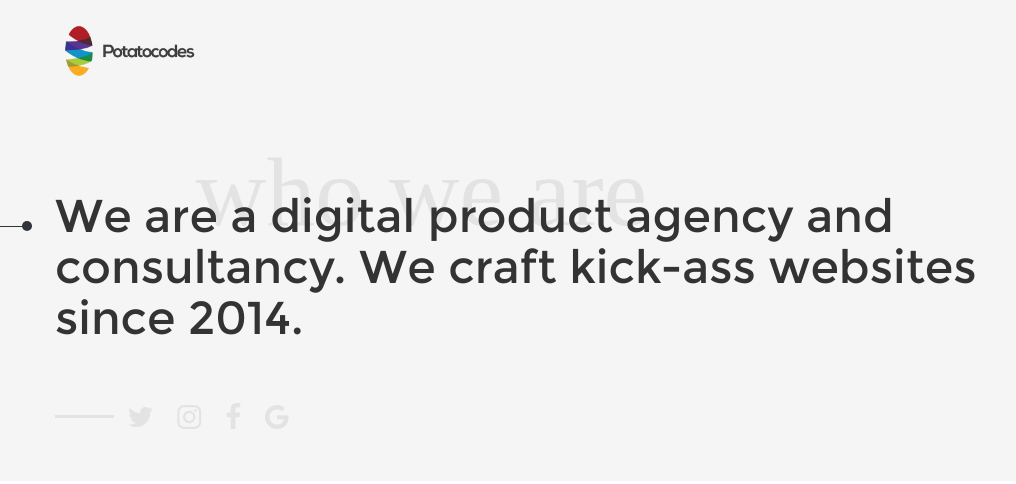
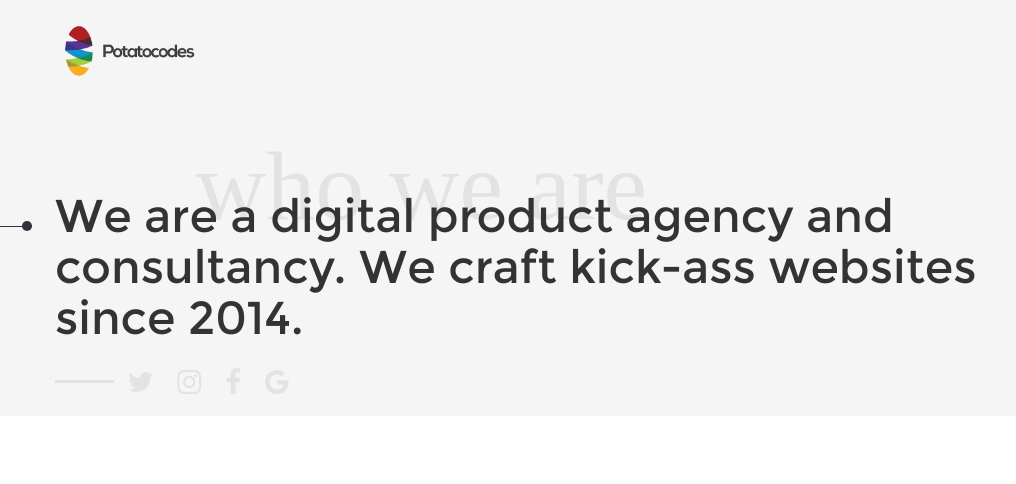
Before and after one commit to rrjoson/potatocodes-main, a website: page index.html in a window 1280 px wide. Shown: the whole page, without its empty margins (0-1016 px from the left). Drawn offline with Linux system fonts and the light colour scheme; a web font is replaced by a local one.

Commit message:
fix: social media icon top padding

```diff
--- a/assets/css/pages/_homepage.scss
+++ b/assets/css/pages/_homepage.scss
@@ -69,7 +69,7 @@ html, body {
 
 			i {
 				color: $gray;
-				padding: 50px 10px;
+				padding: 15px 10px 20px;
 			}
 
 		}
```
Also changed, not shown: assets/css/style.css.
